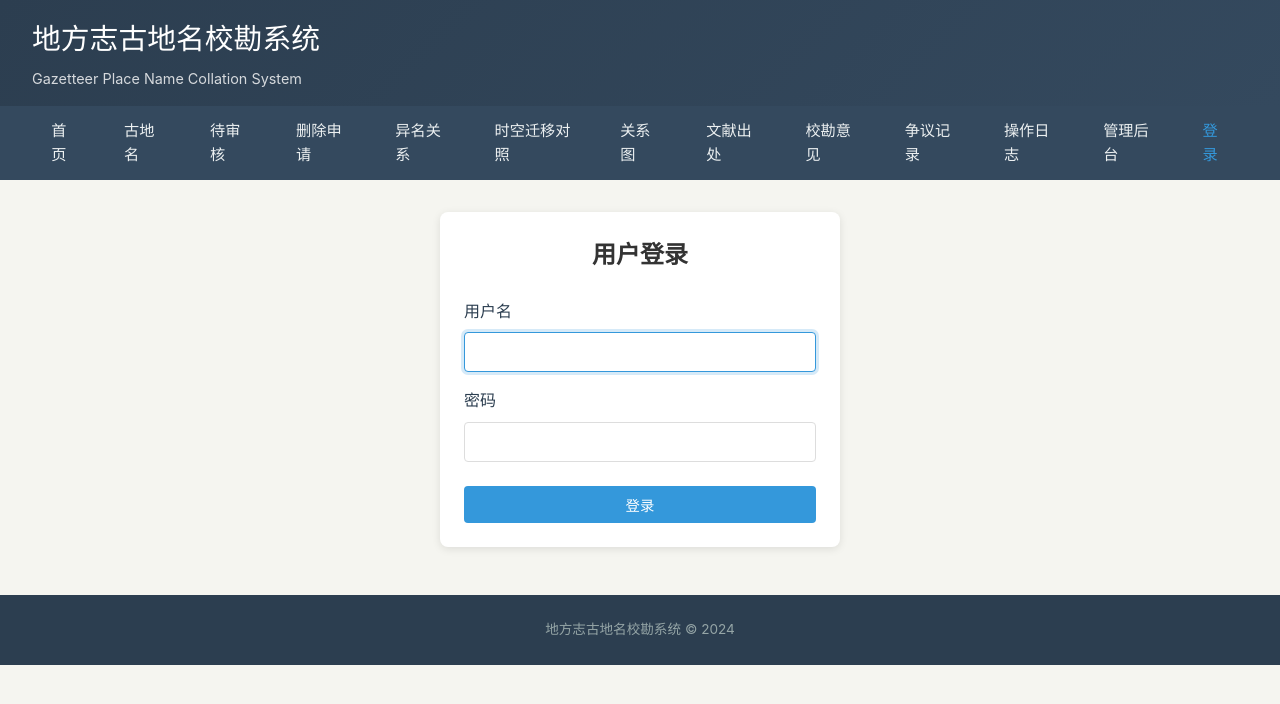
After one commit to wanfengfengii-ctrl/nyh-28, a Django app: page /accounts/login/ in a window 1280 px wide. The commit adds this page. Shown: the top 704 px of the page. Run offline with Django 4.2, Linux system fonts and the light colour scheme.

Commit message:
.432588890839280:2396ee04af3e53166b30d0cd345458d3_6a251f009764df56f90ce719.6a25265a9764df56f90cec0f.6a25265ae2c3fa51d3894201:Trae CN.T(2026/6/7 16:05:46)

```diff
--- a/gazetteer_project/settings.py
+++ b/gazetteer_project/settings.py
@@ -122,3 +122,7 @@ STATIC_URL = 'static/'
 # https://docs.djangoproject.com/en/4.2/ref/settings/#default-auto-field
 
 DEFAULT_AUTO_FIELD = 'django.db.models.BigAutoField'
+
+LOGIN_URL = '/accounts/login/'
+LOGIN_REDIRECT_URL = '/'
+LOGOUT_REDIRECT_URL = '/'
--- a/gazetteer_project/urls.py
+++ b/gazetteer_project/urls.py
@@ -19,5 +19,6 @@ from django.urls import path, include
 
 urlpatterns = [
     path('admin/', admin.site.urls),
+    path('accounts/', include('django.contrib.auth.urls')),
     path('', include('places.urls')),
 ]
--- a/templates/base.html
+++ b/templates/base.html
@@ -689,6 +689,15 @@
         <a href="{% url 'places:dispute_list' %}" class="{% if 'dispute' in request.resolver_match.url_name %}active{% endif %}">争议记录</a>
         <a href="{% url 'places:operation_log_list' %}" class="{% if 'operation_log' in request.resolver_match.url_name %}active{% endif %}">操作日志</a>
         <a href="/admin/" target="_blank">管理后台</a>
+        {% if user.is_authenticated %}
+            <span style="margin-left: auto; color: #95a5a6; font-size: 0.9rem;">
+                欢迎，{{ user.username }}
+                {% if user.is_staff %}<span class="badge badge-success" style="margin-left: 0.5rem;">管理员</span>{% endif %}
+                <a href="{% url 'logout' %}" style="color: #e74c3c; margin-left: 0.75rem; text-decoration: none;">退出</a>
+            </span>
+        {% else %}
+            <a href="{% url 'login' %}" style="margin-left: auto; color: #3498db; text-decoration: none;">登录</a>
+        {% endif %}
     </nav>
 
     <main class="container">
--- /dev/null
+++ b/templates/registration/login.html
@@ -0,0 +1,45 @@
+{% extends 'base.html' %}
+
+{% block title %}登录{% endblock %}
+
+{% block content %}
+    <div style="max-width: 400px; margin: 0 auto;">
+        <div class="card">
+            <h2 style="margin-bottom: 1.5rem; text-align: center;">用户登录</h2>
+
+            {% if form.errors %}
+                <div class="alert alert-error">
+                    用户名或密码错误，请重试。
+                </div>
+            {% endif %}
+
+            {% if next %}
+                {% if user.is_authenticated %}
+                    <div class="alert alert-warning">
+                        您的账号没有访问该页面的权限，请使用有权限的账号登录后继续操作。
+                    </div>
+                {% else %}
+                    <div class="alert alert-info">
+                        请登录后继续操作。
+                    </div>
+                {% endif %}
+            {% endif %}
+
+            <form method="post" action="{% url 'login' %}">
+                {% csrf_token %}
+                <div class="form-group">
+                    <label>用户名</label>
+                    <input type="text" name="username" class="form-input" required autofocus>
+                </div>
+                <div class="form-group">
+                    <label>密码</label>
+                    <input type="password" name="password" class="form-input" required>
+                </div>
+                <div class="form-actions">
+                    <button type="submit" class="btn btn-primary" style="flex: 1;">登录</button>
+                    <input type="hidden" name="next" value="{{ next }}">
+                </div>
+            </form>
+        </div>
+    </div>
+{% endblock %}
```
Also changed, not shown: places/models.py (+15 -0 lines), places/views.py (+50 -26 lines).
